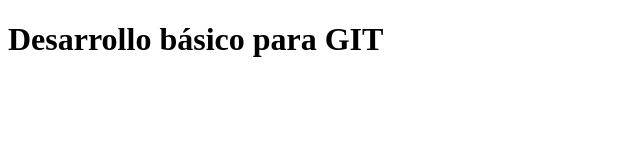
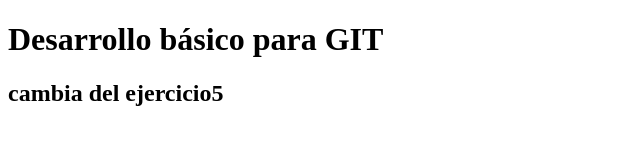
Before and after one commit to Mori022/Despliegue, a plain HTML site: page index.html in a window 1280 px wide. Shown: the whole page, without its empty margins (0-640 px from the left). Drawn offline with Linux system fonts and the light colour scheme.

Commit message:
Update index.html

```diff
--- a/index.html
+++ b/index.html
@@ -5,5 +5,6 @@
     </head>
     <body>
         <h1>Desarrollo básico para GIT</h1>
+        <h2>cambia del ejercicio5</h2>
     </body>
 </html>
```
